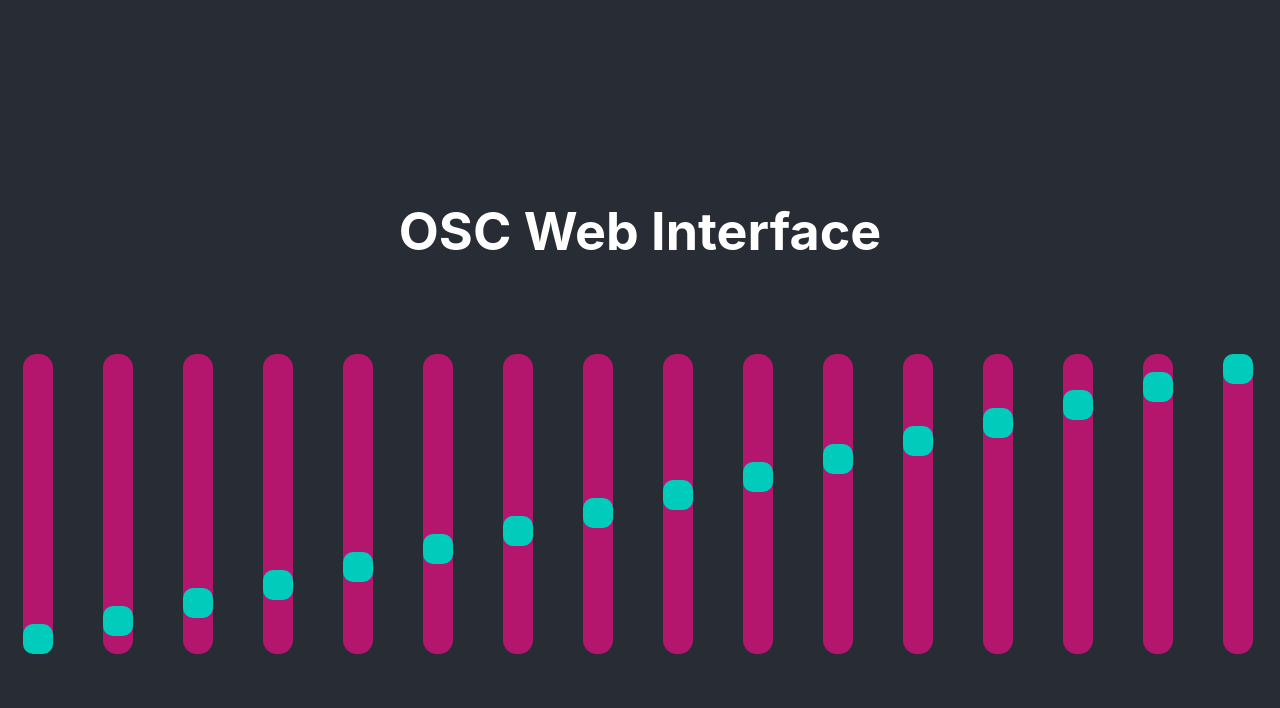
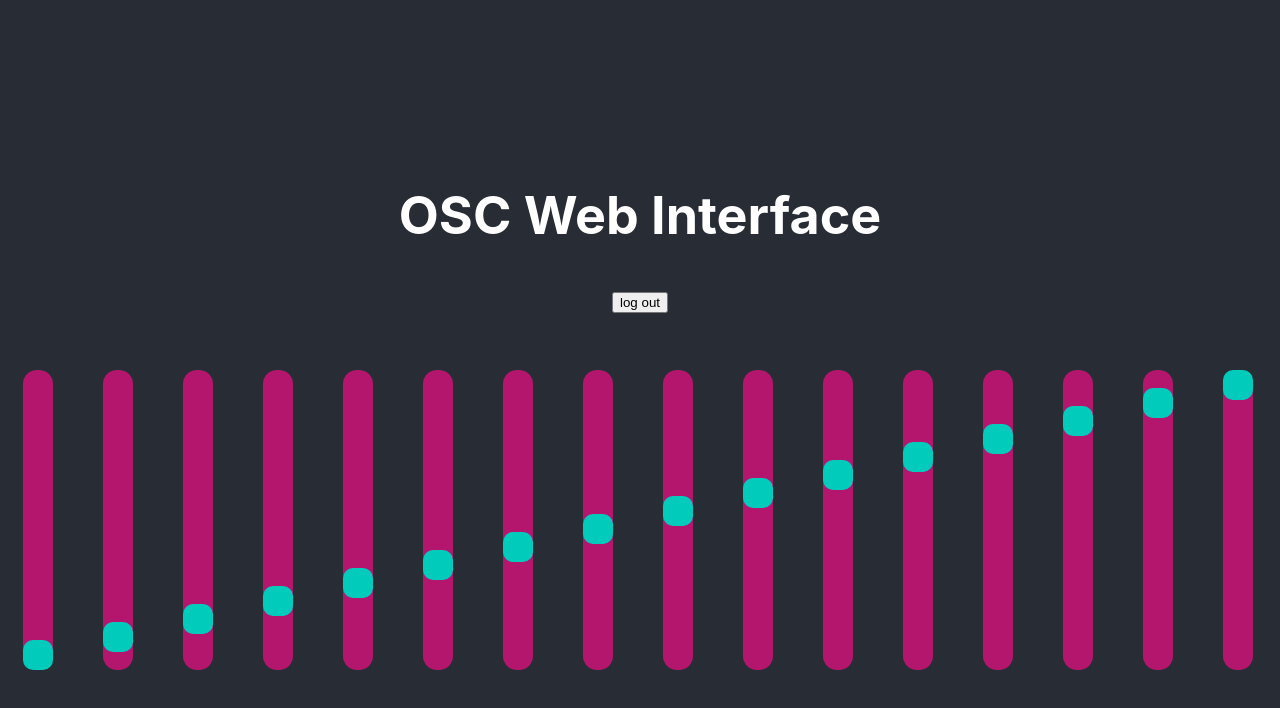
Before and after one commit to vsandstrom/TonejsTest, a React (Create React App) app: page / in a window 1280 px wide. Both pictures are taken after a click on the button "log in". Shown: the top 708 px of the page. Built offline with nearby package versions, Linux system fonts and the light colour scheme.

Commit message:
snyggare e.currentTarget.innerHTML-setter

```diff
--- a/src/App.css
+++ b/src/App.css
@@ -43,26 +43,26 @@
   flex-direction: row;
 }
 
-.sliderDiv {
+.faderDiv {
   margin-top: 300px;
   transform: rotate(-90deg);
   width: 80px;
 }
 
-.sliderDiv > input {
+.faderDiv > input {
   cursor: pointer;
   -webkit-appearance: none;;
   background: transparent;
   width: 300px;
 }
 
-.sliderDiv > input[type="range"]::-webkit-slider-runnable-track {
+.faderDiv > input[type="range"]::-webkit-slider-runnable-track {
   background: #b4166d;
   height: 30px;
   border-radius: 14px;
 }
 
-.sliderDiv > input[type="range"]::-webkit-slider-thumb {
+.faderDiv > input[type="range"]::-webkit-slider-thumb {
   -webkit-appearance: none;
   margin-top: 0px;
   height: 30px;
@@ -72,17 +72,20 @@
   background-color: #01ccbb;
 }
 
-.sliderDiv > input[type="range"]::-moz-range-track {
-  background: darkblue;
+.faderDiv > input[type="range"]::-moz-range-track {
+  background: #b4166d;
   height: 30px;
   border-radius: 14px;
 }
 
-.sliderDiv > input[type="range"]::-moz-range-thumb {
+.faderDiv > input[type="range"]::-moz-range-thumb {
   -webkit-appearance: none;
-  margin-top: (30/2 - 15/2)px;
-  height: 15px;
-  background-color: darkcyan;
+  margin-top: 0px;
+  height: 30px;
+  width: 30px;
+  border-radius: 10px;
+
+  background-color: #01ccbb;
 }
 
 
--- a/src/App.tsx
+++ b/src/App.tsx
@@ -12,22 +12,22 @@ function App() {
     <div className="App">
       <header className="App-header">
         <Welcome />
-        <div className="container">
+          <div className="options">
+            <button onClick={(e) => {
+                setLoggedIn(!loggedIn);
+                e.currentTarget.innerHTML = (loggedIn) ? "log in" : "log out";
+              }
+            }>log in</button>
+          </div>
+        <div>
           {
-            (loggedIn)
-            ? <Board />
-
-            : <div><button onClick={(e) => {
-                setLoggedIn(!loggedIn)
-            }}>log in</button></div>
+            loggedIn &&
+             <Board handleChange={setLoggedIn} loggedIn={loggedIn}/>
           }
-
         </div>
       </header>
     </div>
   );
 }
 
-
-
 export default App;
--- a/src/components/board.tsx
+++ b/src/components/board.tsx
@@ -1,18 +1,16 @@
 import React from 'react';
-import Slider from './slider';
-
-//import Slider from './sliderFunc';
+import Fader from './fader';
 
 interface BoardProps {
     // socket: WebSocket;
+    handleChange: React.Dispatch<React.SetStateAction<boolean>>;
+    loggedIn: boolean;
 }
 
 interface BoardState {
-    sliderArray: Array<any>;
+    faderArray: Array<any>;
     valueArray: Array<number>;
     // ws: WebSocket;
-
-
 }
 
 class Board extends React.Component<BoardProps, BoardState> {
@@ -20,8 +18,8 @@ class Board extends React.Component<BoardProps, BoardState> {
         super(props);
         this.state = {
             // WEBSOCKET ARRAY maybe?
-            sliderArray: [...Array(16)].map((obj, i) => {
-                return (this.renderSlider(i))
+            faderArray: [...Array(16)].map((obj, i) => {
+                return (this.renderFader(i))
             }),
             valueArray: Array(16),
             // ws: props.socket,
@@ -35,25 +33,27 @@ class Board extends React.Component<BoardProps, BoardState> {
 
     createBoard = () => {
         this.setState({
-            sliderArray: this.state.sliderArray.map((obj, i) => {
-                return (this.renderSlider(i))
+            faderArray: this.state.faderArray.map((obj, i) => {
+                return (this.renderFader(i))
             })
         })
     }
 
-    renderSlider = (i: number) => {
+    renderFader = (i: number) => {
         return (
-            <Slider key={(i).toString()} sliderId={"fader" + (i).toString()} sliderValue={(1000 / 15) * i} handleChange={this.handleChange}/>
+            <Fader key={(i).toString()} faderId={"fader" + (i).toString()} faderValue={(1000 / 15) * i} handleChange={this.handleChange}/>
         )
 
     }
 
     render() {
-        return this.state.sliderArray
-            // ([...Array(16)]).map((obj, i) => {
-            // <Slider key={(i).toString()} sliderValue={(1000 / 15) * i} handleChange={this.handleChange}/>
-            // })
-
+        return (
+            <div>
+                <div className="container">
+                    {this.state.faderArray}
+                </div>
+            </div>
+        )
     }
 }
 
--- a/src/components/slider.tsx
+++ b/src/components/fader.tsx
@@ -2,21 +2,21 @@ import React from 'react'
 import { render, screen } from '@testing-library/react';
 
 // need to specify what types the props passed to a class has, and pass them as the template for React.Component.
-interface sliderProps {
-    sliderValue: number;
-    sliderId: string;
+interface faderProps {
+    faderValue: number;
+    faderId: string;
     key:string;
     handleChange: React.ChangeEventHandler<HTMLInputElement>;
   }
 
 // it is the same for states.
-interface sliderState {
+interface faderState {
     value: number;
 }
 
 // React.Component takes both props and state as template input:
-class Slider extends React.Component<sliderProps, sliderState> {
-    constructor(props: sliderProps){
+class Fader extends React.Component<faderProps, faderState> {
+    constructor(props: faderProps){
         super(props);
 
         this.state = {
@@ -27,12 +27,12 @@ class Slider extends React.Component<sliderProps, sliderState> {
     // return the React Node here:
     render() {
         return (
-            <div className="sliderDiv">
-                <input className="fader" id={this.props.sliderId} type="range" onChange={(e) => this.props.handleChange(e)} defaultValue={(this.props.sliderValue)} min="0" max="1000"></input>
+            <div className="faderDiv">
+                <input className="fader" id={this.props.faderId} type="range" onChange={(e) => this.props.handleChange(e)} defaultValue={(this.props.faderValue)} min="0" max="1000"></input>
             </div>
         )
     }
 }
 
 
-export default Slider;
+export default Fader;
```
